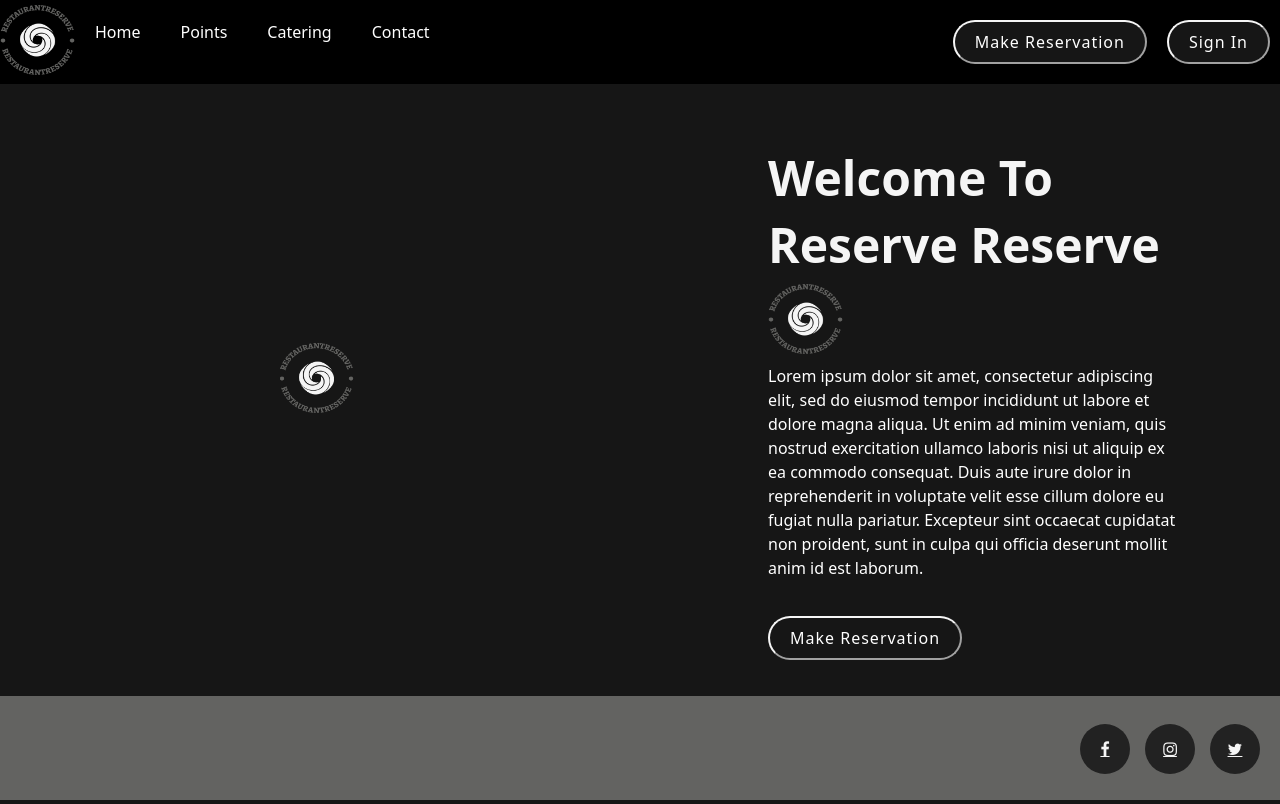
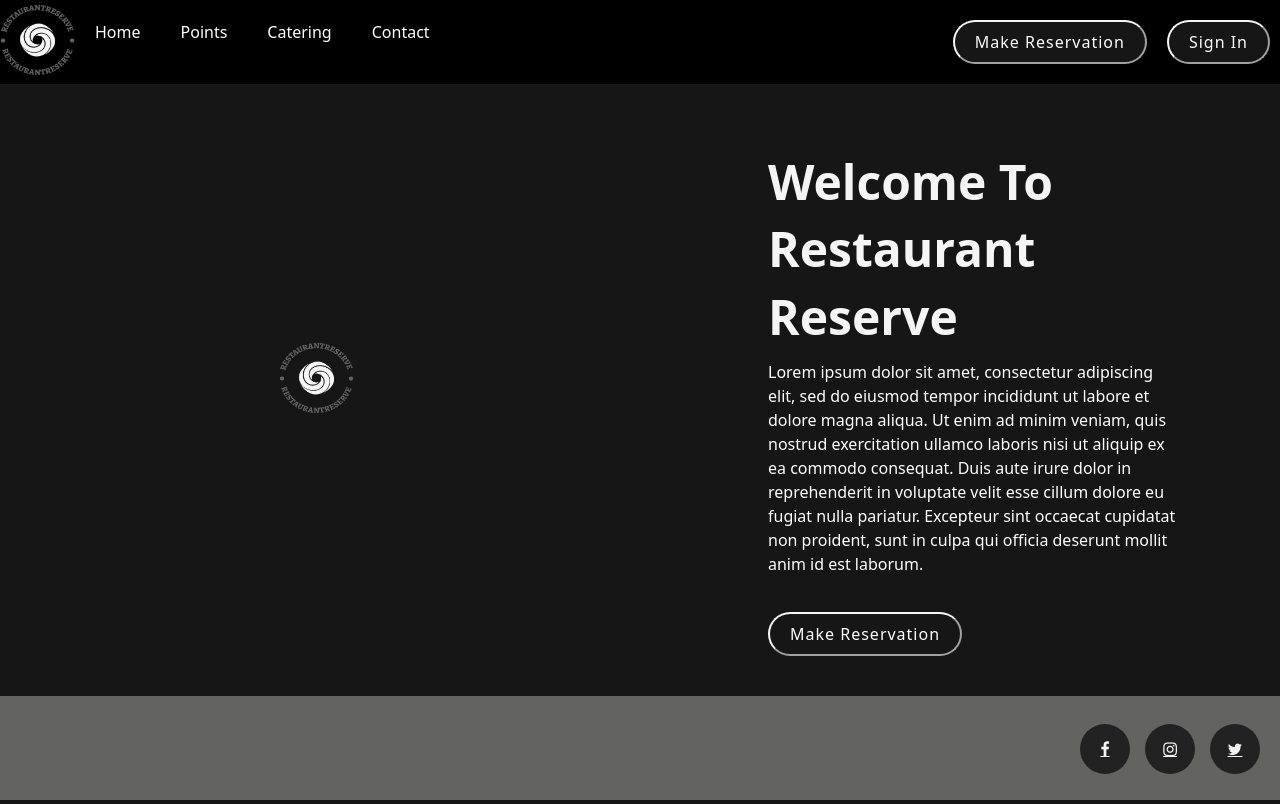
Before and after one commit to MelvinTurciosCs/SoftwareEngineeringProject, a React (Create React App) app in the folder client/: page / in a window 1280 px wide. Built offline with nearby package versions, Linux system fonts and the light colour scheme.

Commit message:
Css Changes to the pages

```diff
--- a/client/src/App.css
+++ b/client/src/App.css
@@ -342,9 +342,13 @@ section {
 }
 
 .userSys h1{
+  display: flex;
+  align-items: center;
+  justify-content: center;
+  flex-direction: column;
   font-size: 20px;
   color: whitesmoke;
-  margin-bottom: 20px;
+  margin-bottom: 10px;
   font-weight: 500;
 }
 
--- a/client/src/Pages/Login.jsx
+++ b/client/src/Pages/Login.jsx
@@ -47,8 +47,8 @@ const Login = () => {
        <div className='TopBar'>
         <header>
           <ul className='nav'>
-            <img src='./assets/logo-no-background.png' className='logo' alt='logo'></img>
-            <li><a href='/landing'>Home</a></li>
+            <img src={require('./assets/logo-no-background.png')} className='logo' alt='logo'></img>
+            <li><a href='/#'>Home</a></li>
             <li><a href='/#'>Points</a></li>
             <li><a href='/#'>Catering</a></li>
             <li><a href='/#'>Contact</a></li>
@@ -58,8 +58,8 @@ const Login = () => {
         </header>
       </div>
     <div className='userSys'>
-        <h1>Login</h1>
         <form>
+            <h1 className='logintag'>Login</h1>
             <input required type="text" placeholder='username' name = "username" onChange = {handleChange}/>
             <input required type="password" placeholder='password' name = "password" onChange = {handleChange}/>
             <button onClick = {handleSubmit}>Login</button>
--- a/client/src/Pages/Register.jsx
+++ b/client/src/Pages/Register.jsx
@@ -42,7 +42,7 @@ const Register = () => {
       <div className='TopBar'>
         <header>
           <ul className='nav'>
-            <img src='./assets/logo-no-background.png' className='logo' alt='logo'></img>
+            <img src={require('./assets/logo-no-background.png')} className='logo' alt='logo'></img>
             <li><a href='/#'>Home</a></li>
             <li><a href='/#'>Points</a></li>
             <li><a href='/#'>Catering</a></li>
@@ -53,8 +53,8 @@ const Register = () => {
         </header>
       </div>
     <div className='userSys'>
-        <h1>Create Account</h1>
         <form>
+            <h1 className='createAccount'>Create Account</h1>
             <input required type="text" placeholder='username' name = 'username' onChange={handleChange}/>
             <input required type="text" placeholder='Full Name' name = 'fullname' onChange={handleChange}/>
             <input required type="email" placeholder='email' name = 'email' onChange={handleChange} />
--- a/client/src/Pages/landing.js
+++ b/client/src/Pages/landing.js
@@ -38,8 +38,8 @@ export default function LandingPage() {
       >
         <SwiperSlide><img src={require('./assets/logo-no-background.png')} className='logo' alt='logo'></img></SwiperSlide>
         <SwiperSlide><img src={require('./assets/logo-no-background.png')} className='logo' alt='logo'></img></SwiperSlide>
-        <SwiperSlide>Slide 3</SwiperSlide>
-        <SwiperSlide>Slide 4</SwiperSlide>
+        <SwiperSlide><img src={require('./assets/logo-no-background.png')} className='logo' alt='logo'></img></SwiperSlide>
+        <SwiperSlide><img src={require('./assets/logo-no-background.png')} className='logo' alt='logo'></img></SwiperSlide>
       </Swiper>
       <div className='TopBar'>
         <header>
@@ -56,7 +56,7 @@ export default function LandingPage() {
       </div>
       <div className='content'>
         <div className='textBox'>
-          <h1>Welcome To Reserve Reserve <img src={require('./assets/logo-no-background.png')} className='logo' alt='logo'></img></h1>
+          <h1>Welcome To Restaurant Reserve </h1>
           <p>Lorem ipsum dolor sit amet, consectetur adipiscing elit, sed do eiusmod tempor incididunt ut labore et dolore magna aliqua. Ut enim ad minim veniam, quis nostrud exercitation ullamco laboris nisi ut aliquip ex ea commodo consequat. Duis aute irure dolor in reprehenderit in voluptate velit esse cillum dolore eu fugiat nulla pariatur. Excepteur sint occaecat cupidatat non proident, sunt in culpa qui officia deserunt mollit anim id est laborum.</p>
           <button className='MakeReservation' onClick={() => setGoToReservationPage(true)}>Make Reservation</button>
         </div>
```
